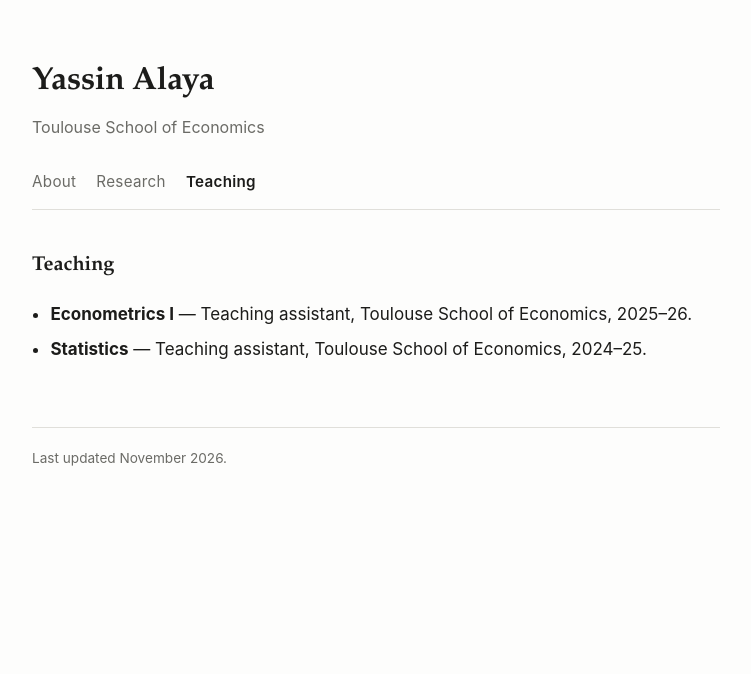
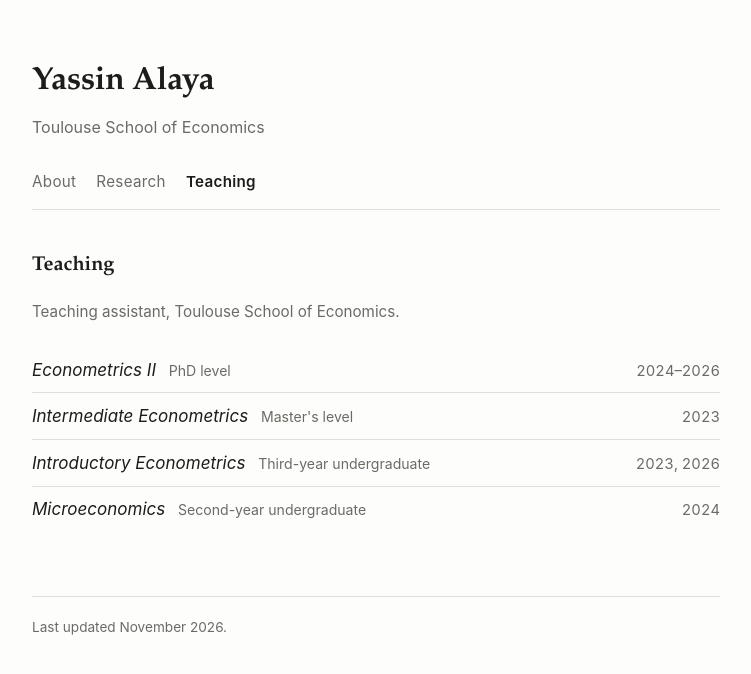
Before and after one commit to yassin-alaya/yassin-alaya.github.io, a Jekyll site: the page built from teaching.html, in a window 1280 px wide. Shown: the top 674 px of the page, without its empty margins (264-1015 px from the left). Built offline with Jekyll 4.4.1, drawn with Linux system fonts in a browser that asks for light colours.

Commit message:
Replace teaching page with the course list from the CV
Courses and years in the hfill layout of the CV: title left, years flush
right, level as a muted annotation. Stacks on narrow screens.

Co-Authored-By: Claude Opus 5 <noreply@anthropic.com>

```diff
--- a/style.css
+++ b/style.css
@@ -208,3 +208,56 @@ footer {
   nav { gap: 0.9rem 1rem; }
   dl.contact > div { flex-direction: column; gap: 0; }
 }
+
+/* --- course list (teaching page) ------------------------------------ */
+/* Course on the left, years flush right — the \hfill layout of a CV. */
+
+p.note {
+  color: var(--muted);
+  font-size: 0.95rem;
+  margin-bottom: 1.4rem;
+}
+
+ul.courses {
+  list-style: none;
+  padding: 0;
+  margin: 0;
+}
+
+ul.courses > li {
+  display: flex;
+  justify-content: space-between;
+  align-items: baseline;
+  gap: 1rem 1.5rem;
+  flex-wrap: wrap;
+  padding: 0.55rem 0;
+  border-bottom: 1px solid var(--rule);
+  margin: 0;
+}
+
+ul.courses > li:last-child { border-bottom: none; }
+
+.course em {
+  font-style: italic;
+}
+
+.level {
+  color: var(--muted);
+  font-size: 0.88rem;
+  margin-left: 0.5rem;
+  white-space: nowrap;
+}
+
+.years {
+  color: var(--muted);
+  font-size: 0.92rem;
+  font-variant-numeric: tabular-nums;
+  white-space: nowrap;
+  margin-left: auto;
+}
+
+@media (max-width: 34rem) {
+  ul.courses > li { gap: 0.15rem 1rem; }
+  .level { margin-left: 0; display: block; }
+  .years { margin-left: auto; }
+}
--- a/teaching.html
+++ b/teaching.html
@@ -5,8 +5,36 @@ title: Teaching
 
   <section>
     <h2>Teaching</h2>
-    <ul>
-      <li><strong>Econometrics I</strong> — Teaching assistant, Toulouse School of Economics, 2025–26.</li>
-      <li><strong>Statistics</strong> — Teaching assistant, Toulouse School of Economics, 2024–25.</li>
+    <p class="note">Teaching assistant, Toulouse School of Economics.</p>
+
+    <ul class="courses">
+      <li>
+        <span class="course">
+          <em>Econometrics II</em>
+          <span class="level">PhD level</span>
+        </span>
+        <span class="years">2024–2026</span>
+      </li>
+      <li>
+        <span class="course">
+          <em>Intermediate Econometrics</em>
+          <span class="level">Master's level</span>
+        </span>
+        <span class="years">2023</span>
+      </li>
+      <li>
+        <span class="course">
+          <em>Introductory Econometrics</em>
+          <span class="level">Third-year undergraduate</span>
+        </span>
+        <span class="years">2023, 2026</span>
+      </li>
+      <li>
+        <span class="course">
+          <em>Microeconomics</em>
+          <span class="level">Second-year undergraduate</span>
+        </span>
+        <span class="years">2024</span>
+      </li>
     </ul>
   </section>
```
